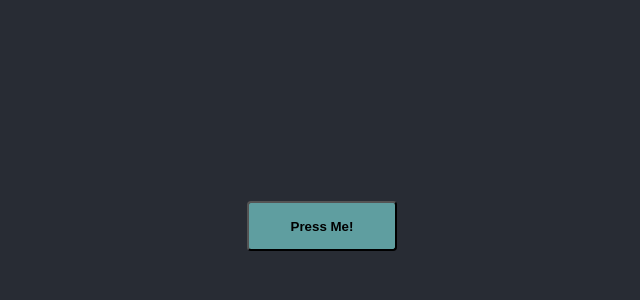
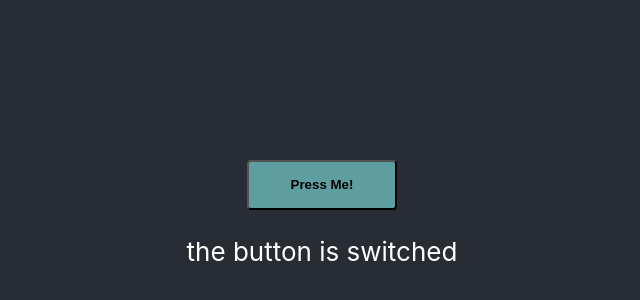
Before and after one commit to JoeDPRC/my-app, a React (Create React App) app: page / in a window 1280 px wide. Shown: the part 174-474 px from the top of the page, without its empty margins (318-958 px from the left). Built offline with nearby package versions, Linux system fonts and the light colour scheme.

Commit message:
trying to make the button it's own class and pass through state

```diff
--- a/src/App.tsx
+++ b/src/App.tsx
@@ -2,19 +2,46 @@ import React from 'react';
 import './App.css';
 import Button from './components/common/Button/Button';
 
+interface IProps {
+}
 
-function App() {
+interface IState {
+  switchedOn: boolean;
+}
+
+export default class App extends React.Component<IProps, IState> {
+  constructor(props: any) {
+    super(props)
+    this.state = {switchedOn: false};
+    this.clickHandler = this.clickHandler.bind(this);
+  }
+
+  clickHandler() {
+    let currentComponent = this;
+    if (currentComponent.state.switchedOn) {
+      currentComponent.setState({
+        switchedOn: false
+      })
+    } else {
+      currentComponent.setState({
+        switchedOn: true
+      })
+    }
+  }
+
+  render() {
     return (
       <div className="App">
         <header className="App-header">
           <Button
           className={`buttonClass`}
-        onClickHandler={(e:React.MouseEvent<HTMLButtonElement,MouseEvent>)=> console.log(e)}
+          onClickHandler={this.clickHandler}
+          switchedOn={this.state.switchedOn}
           children={'Press Me!'}
+          onMessage={'the button is switched'}
           ></Button>
         </header>
       </div>
     );
 }
-
-export default App;
+}
--- a/src/components/common/Button/Button.css
+++ b/src/components/common/Button/Button.css
@@ -6,3 +6,16 @@
     background-color: cadetblue;
     font-weight: bold;
   }
+
+  .onMessage {
+    color: red;
+    font-weight: bold;
+  }
+
+  .onMessage.hide{
+    display: none
+  }
+
+  .onMessage.hide.show{
+    display: block
+  }
--- a/src/components/common/Button/Button.tsx
+++ b/src/components/common/Button/Button.tsx
@@ -5,17 +5,23 @@ import {Props} from './Type';
 
 const Button = ({
     onClickHandler,
-    className='',
+    className,
+    switchedOn,
+    onMessage,
     ...props
   }:Props) =>
-    ( <button
+    (
+      <React.Fragment>
+        <button
           className={`comp-button ${className}`}
           onClick={(
             e:React.MouseEvent<HTMLButtonElement,MouseEvent>
-        ):any => {onClickHandler(e)}}
+            ):any => {onClickHandler(switchedOn)}}
           {...props}
         >
             {props.children}
-      </button> )
+        </button>
+        <p className={`errorMessage hide ${switchedOn ? 'show' : ''}`}>{onMessage}</p>
+      </React.Fragment> )
 
   export default Button;
--- a/src/components/common/Button/Type.tsx
+++ b/src/components/common/Button/Type.tsx
@@ -3,4 +3,6 @@ export type Props={
     onClickHandler: Function,
     children: string,
     className?: string,
+    switchedOn: boolean,
+    onMessage?: string,
 }
```
Lines whose indentation alone changed are shown as unchanged.
